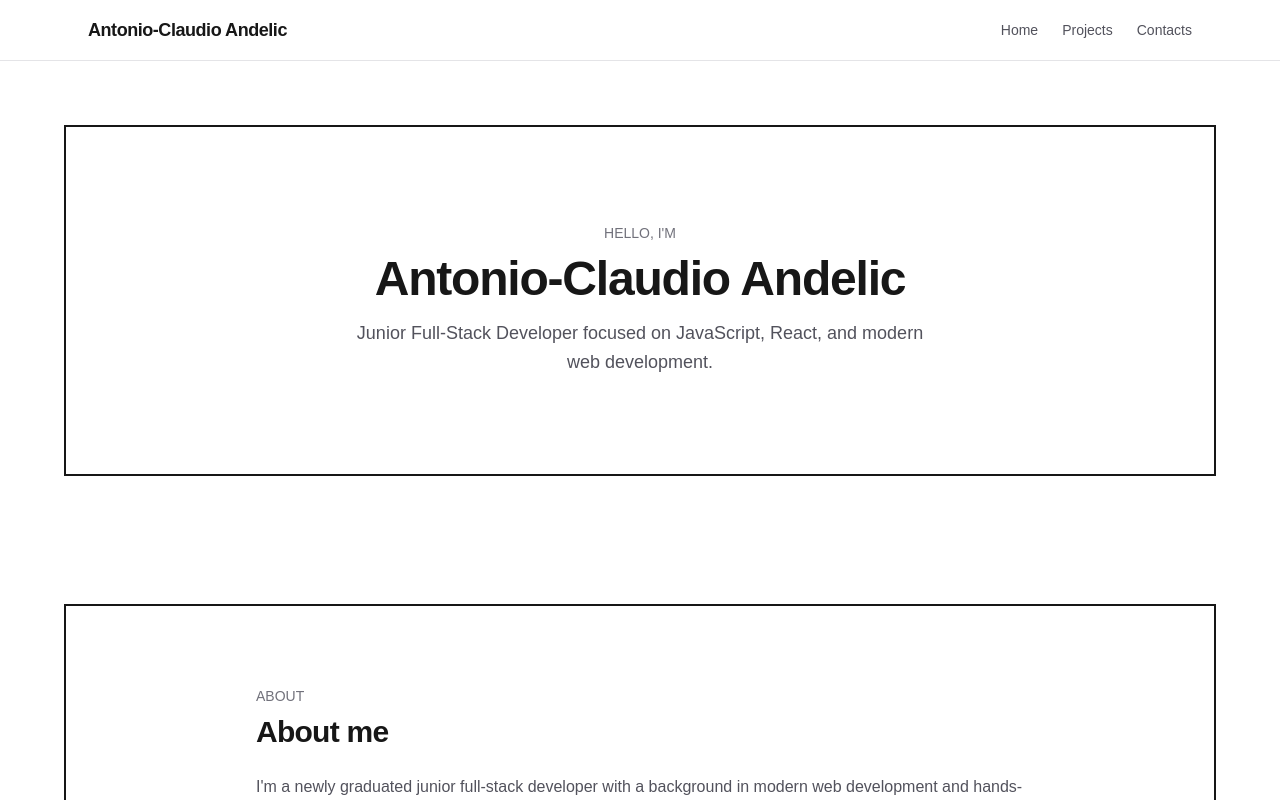
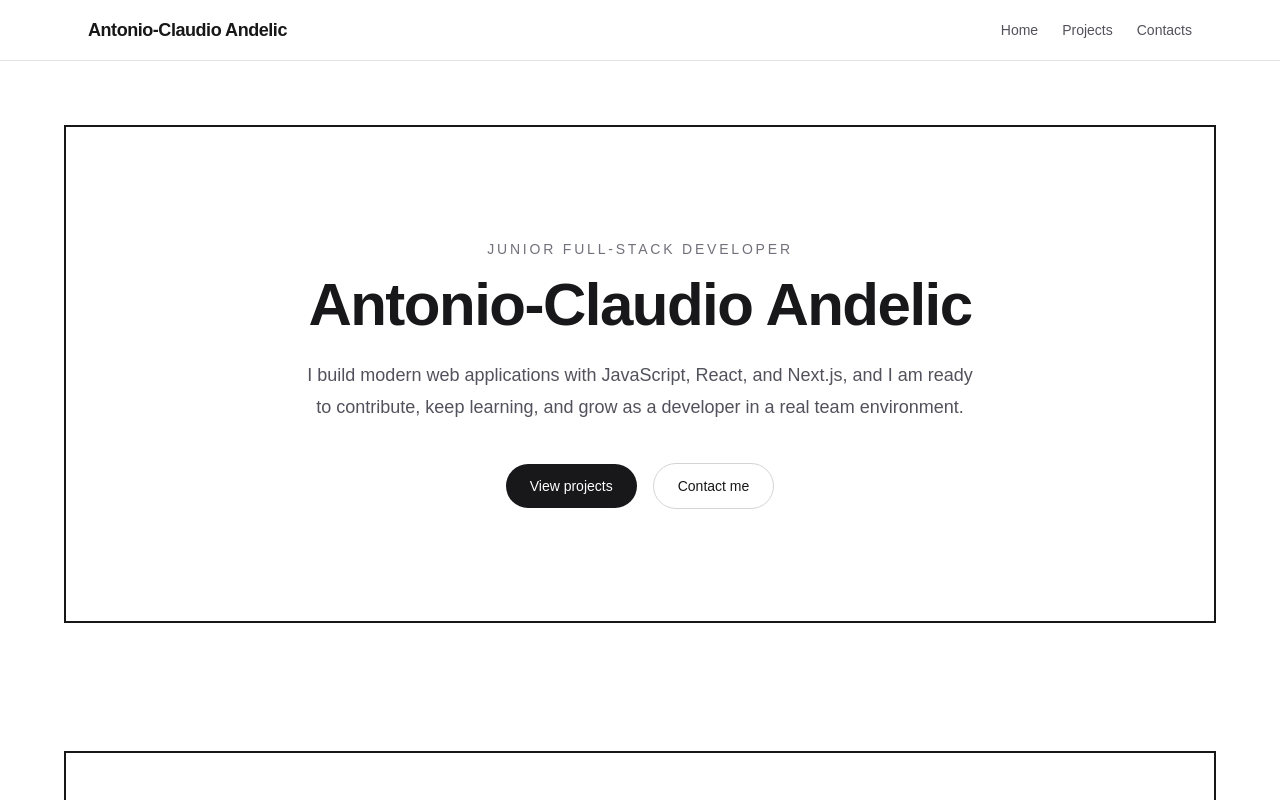
Before and after one commit to Balkaneros91/my-portfolio, a Next.js app: page / in a window 1280 px wide. Shown: the top 800 px of the page. Built offline with nearby package versions, Linux system fonts and the light colour scheme.

Commit message:
Refine hero section layout and add call-to-action buttons

```diff
--- a/components/layout/Header.tsx
+++ b/components/layout/Header.tsx
@@ -19,14 +19,14 @@ export default function Header() {
             </li>
             <li>
               <Link
-                href="/projects"
+                href="#projects"
                 className="hover:text-blue-600 transition-colors">
                 Projects
               </Link>
             </li>
             <li>
               <Link
-                href="/contacts"
+                href="#contacts"
                 className="hover:text-blue-600 transition-colors">
                 Contacts
               </Link>
--- a/components/sections/ContactSection.tsx
+++ b/components/sections/ContactSection.tsx
@@ -3,7 +3,7 @@ import Section from "@/components/layout/Section";
 export default function ContactSection() {
   return (
     <Section>
-      <div className="mx-auto max-w-xl py-20">
+      <div id="contact" className="mx-auto max-w-xl py-20">
         <p className="text-sm font-medium uppercase text-zinc-500">Contact</p>
         <h2 className="mt-2 text-3xl font-semibold tracking-tight">
           Let&apos;s connect
--- a/components/sections/HeroSection.tsx
+++ b/components/sections/HeroSection.tsx
@@ -1,20 +1,37 @@
 import Section from "@/components/layout/Section";
+import Link from "next/link";
 
 export default function HeroSection() {
   return (
     <Section>
-      <div className="mx-auto max-w-xl text-center py-24">
-        <p className="text-sm font-medium uppercase mb-3 text-zinc-500">
-          Hello, I&apos;m
+      <div className="mx-auto flex max-w-3xl flex-col items-center py-28 text-center">
+        <p className="mb-4 text-sm font-medium uppercase tracking-[0.2em] text-zinc-500">
+          Junior Full-Stack Developer
         </p>
-        <h1 className="text-5xl font-bold tracking-tight">
+
+        <h1 className="text-5xl font-bold tracking-tight text-zinc-900 sm:text-6xl">
           Antonio-Claudio Andelic
         </h1>
 
-        <p className="mt-4 text-lg leading-relaxed text-zinc-600">
-          Junior Full-Stack Developer focused on JavaScript, React, and modern
-          web development.
+        <p className="mt-6 max-w-2xl text-lg leading-8 text-zinc-600">
+          I build modern web applications with JavaScript, React, and Next.js,
+          and I am ready to contribute, keep learning, and grow as a developer
+          in a real team environment.
         </p>
+
+        <div className="mt-10 flex flex-wrap items-center justify-center gap-4">
+          <Link
+            href="#projects"
+            className="rounded-full bg-zinc-900 px-6 py-3 text-sm font-medium text-white transition hover:bg-zinc-700">
+            View projects
+          </Link>
+
+          <Link
+            href="#contact"
+            className="rounded-full border border-zinc-300 px-6 py-3 text-sm font-medium text-zinc-900 transition hover:border-zinc-900">
+            Contact me
+          </Link>
+        </div>
       </div>
     </Section>
   );
--- a/components/sections/ProjectsSection.tsx
+++ b/components/sections/ProjectsSection.tsx
@@ -5,7 +5,7 @@ import { featuredProjects } from "@/data/projects";
 export default function ProjectsSection() {
   return (
     <Section>
-      <div className="mx-auto max-w-5xl py-20">
+      <div id="projects" className="mx-auto max-w-5xl py-20">
         <p className="text-sm font-medium uppercase text-zinc-500">Projects</p>
         <h2 className="mt-2 text-3xl font-semibold tracking-tight">
           Featured projects
```
